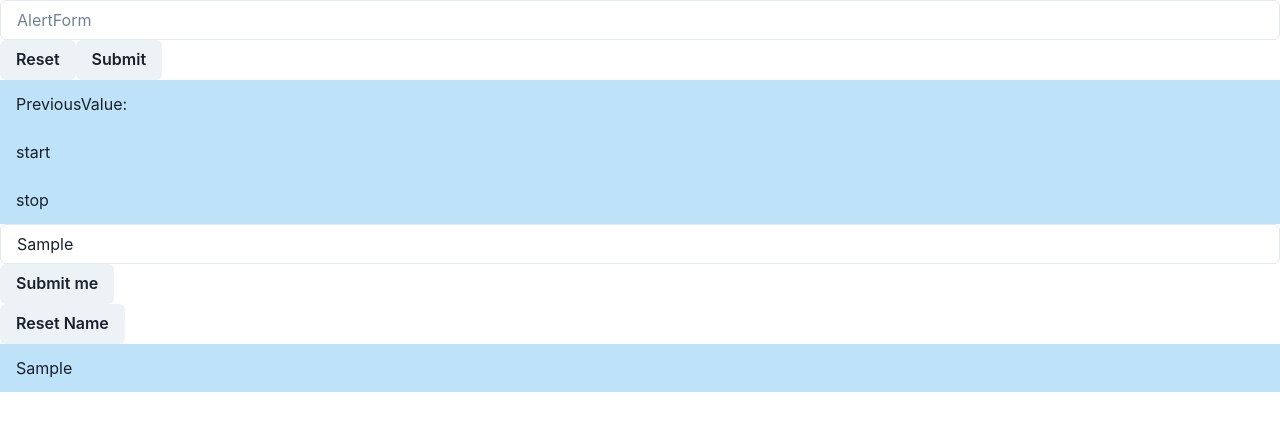
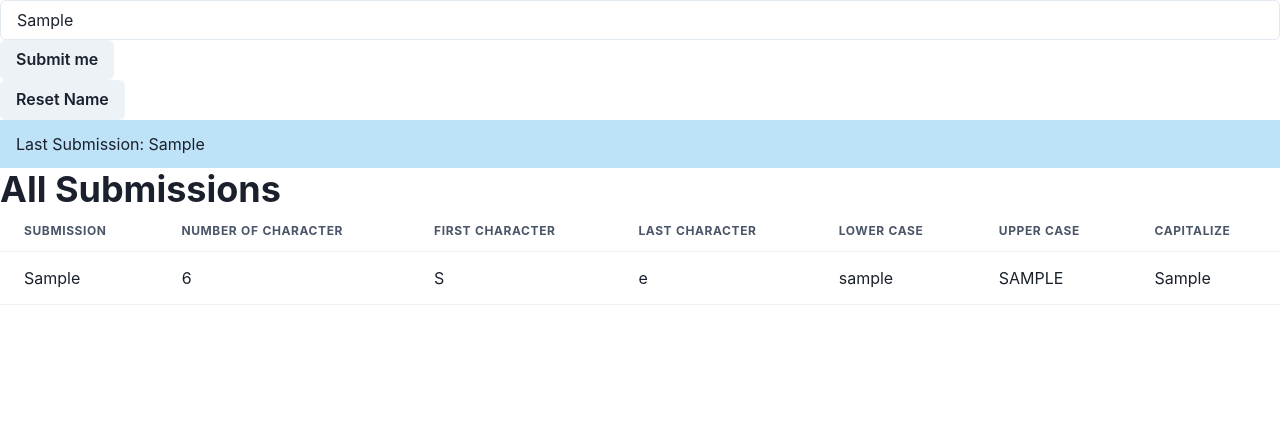
Before and after one commit to web-dev-london/react-demo, a React (Vite) app: page / in a window 1280 px wide. Both pictures are taken after typing "Sample" into the empty fields and a click on the button "Submit me". Shown: the top 430 px of the page. Built offline with nearby package versions, Linux system fonts and the light colour scheme.

Commit message:
useState using

```diff
--- a/src/App.tsx
+++ b/src/App.tsx
@@ -1,10 +1,8 @@
-import AlertFormView from './Views/AlertFormView';
 import ModifyNameView from './Views/ModifyNameView';
 
 export default function App() {
   return (
     <>
-      <AlertFormView />
       <ModifyNameView />
     </>
   );
--- a/src/Views/ModifyNameView.tsx
+++ b/src/Views/ModifyNameView.tsx
@@ -1,7 +1,27 @@
 import { ChangeEvent, FormEvent, useState } from 'react';
-import { Alert, Button, Input } from '@chakra-ui/react';
+import {
+  Alert,
+  Badge,
+  Button,
+  Heading,
+  Input,
+  Table,
+  Tbody,
+  Td,
+  Th,
+  Thead,
+  Tr,
+} from '@chakra-ui/react';
+
+const roles: Record<string, string | undefined> = {
+  Murod: 'owner',
+  David: 'teacher',
+};
 
 export default function ModifyNameView() {
+  const [listOfNames, setListOfNames] = useState<
+    string[]
+  >([]);
   const [name, setName] = useState('');
   const [previousName, setPreviousName] =
     useState<string>();
@@ -14,7 +34,38 @@ export default function ModifyNameView() {
   function handleSubmit(e: FormEvent<HTMLFormElement>) {
     e.preventDefault();
     setPreviousName(name);
+    setListOfNames((current) => {
+      const newListOfNames = [...current, name];
+      return newListOfNames;
+    });
   }
+
+  const rows = listOfNames.map((name, index) => {
+    const role = roles[name];
+    const roleView = role != null && (
+      <Badge>{role}</Badge>
+    );
+    const getFirstCharacter = name[0];
+    const lastIndex = name.length - 1;
+    const lastCharacter = name.substring(lastIndex);
+    const firstCapital = getFirstCharacter.toUpperCase();
+    const restLower = name.substring(1).toLowerCase();
+    const capitalize = `${firstCapital}${restLower}`;
+    return (
+      <Tr key={index}>
+        <Td>
+          {name}
+          {roleView}
+        </Td>
+        <Td>{name.length}</Td>
+        <Td>{getFirstCharacter}</Td>
+        <Td>{lastCharacter}</Td>
+        <Td>{name.toLowerCase()}</Td>
+        <Td>{name.toUpperCase()}</Td>
+        <Td>{capitalize}</Td>
+      </Tr>
+    );
+  });
   return (
     <>
       <form onSubmit={handleSubmit}>
@@ -27,7 +78,22 @@ export default function ModifyNameView() {
       </form>
 
       <Button onClick={resetName}>Reset Name</Button>
-      <Alert>{previousName}</Alert>
+      <Alert> Last Submission: {previousName}</Alert>
+      <Heading>All Submissions</Heading>
+      <Table>
+        <Thead>
+          <Tr>
+            <Th>Submission</Th>
+            <Th>Number of Character</Th>
+            <Th>First Character</Th>
+            <Th>Last Character</Th>
+            <Th>Lower Case</Th>
+            <Th>Upper Case</Th>
+            <Th>Capitalize</Th>
+          </Tr>
+        </Thead>
+        <Tbody>{rows}</Tbody>
+      </Table>
     </>
   );
 }
```
